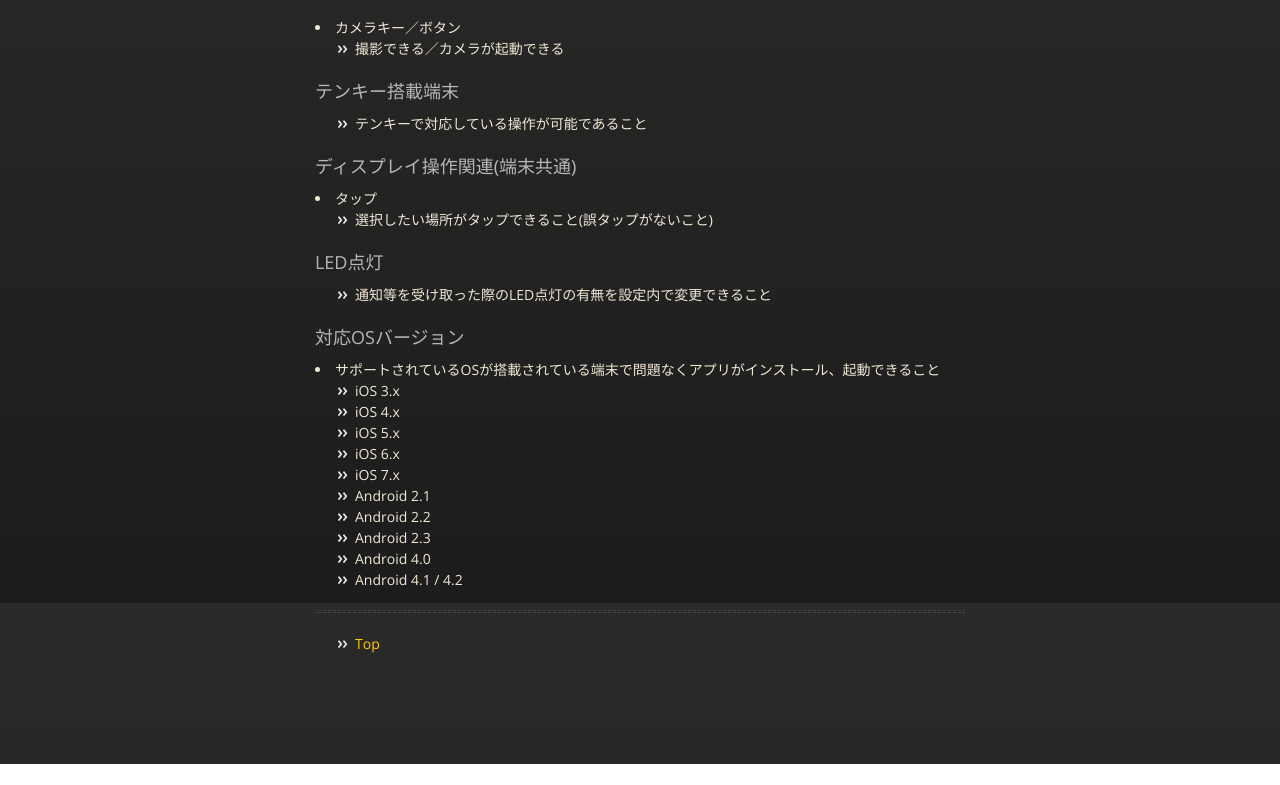
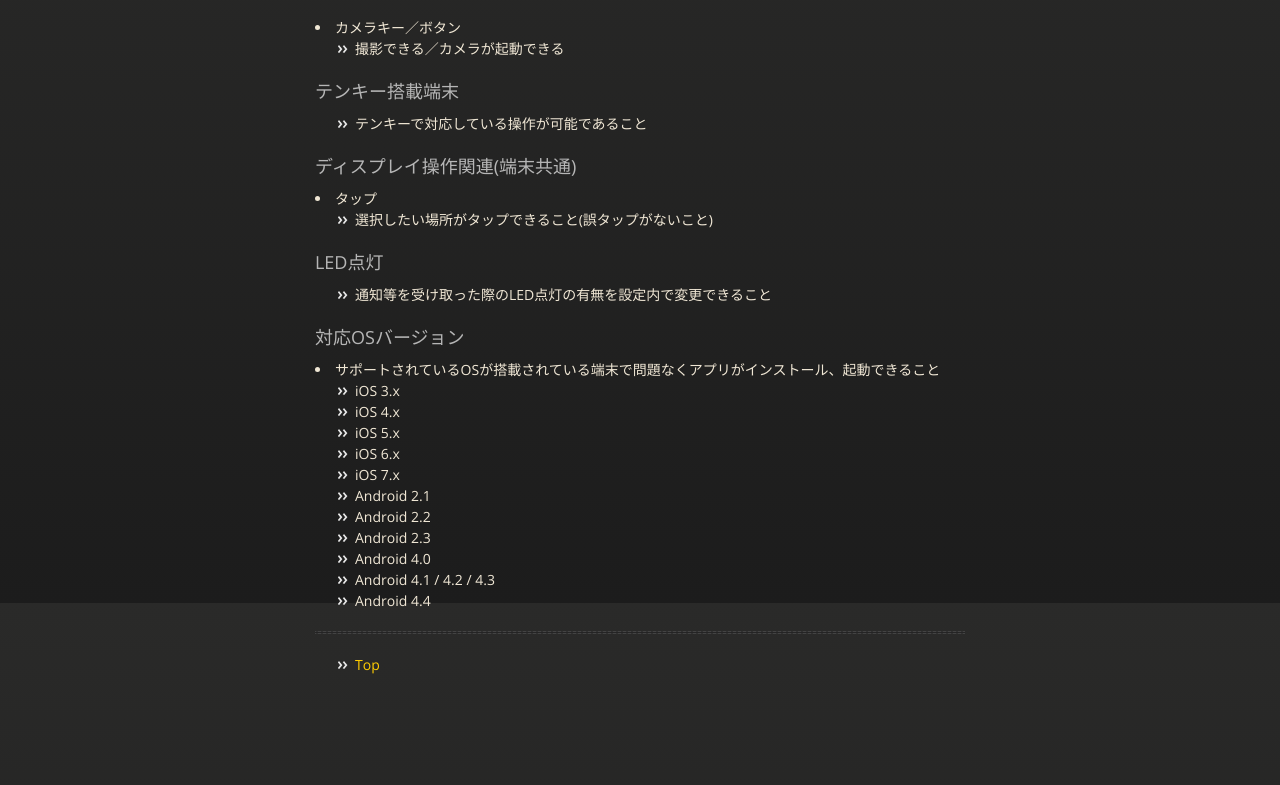
Before and after one commit to mixi-inc/mixi-inc.github.io, a plain HTML site: page guidelines/qa/smartphone/guideline.html in a window 1280 px wide. Shown: the part 6597-7382 px from the top of the page. Before the commit the page ends 7361 px from the top, so only its background shows below. Drawn offline with nearby package versions, Linux system fonts and the light colour scheme.

Commit message:
Android Ver. 追加

```diff
--- a/guidelines/qa/smartphone/guideline.html
+++ b/guidelines/qa/smartphone/guideline.html
@@ -420,7 +420,8 @@
 	<li>Android 2.2</li>
 	<li>Android 2.3</li>
 	<li>Android 4.0</li>
-	<li>Android 4.1 / 4.2</li>
+	<li>Android 4.1 / 4.2 / 4.3</li>
+	<li>Android 4.4</li>
         </ul>
 	<hr>
 
```
